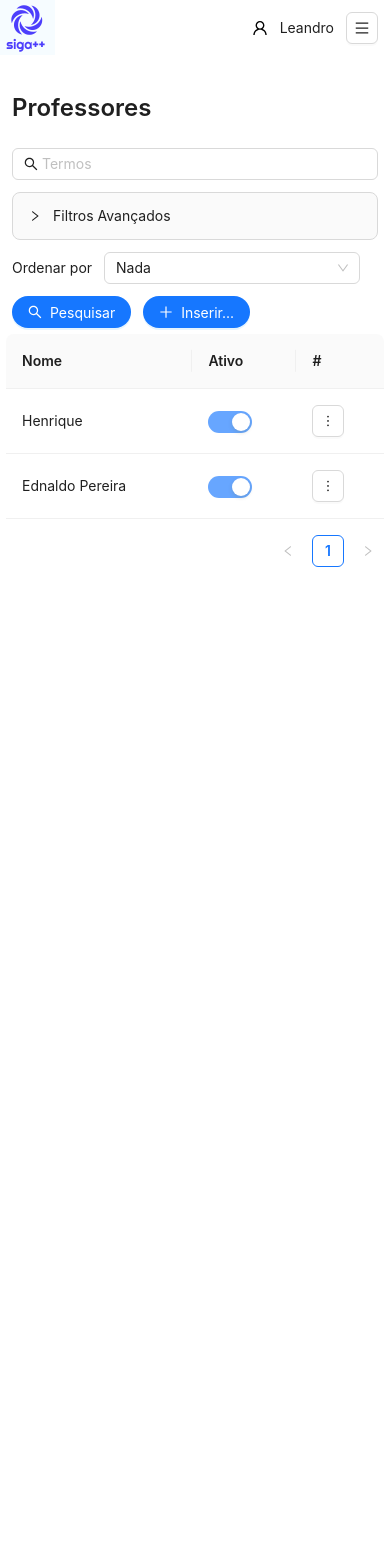
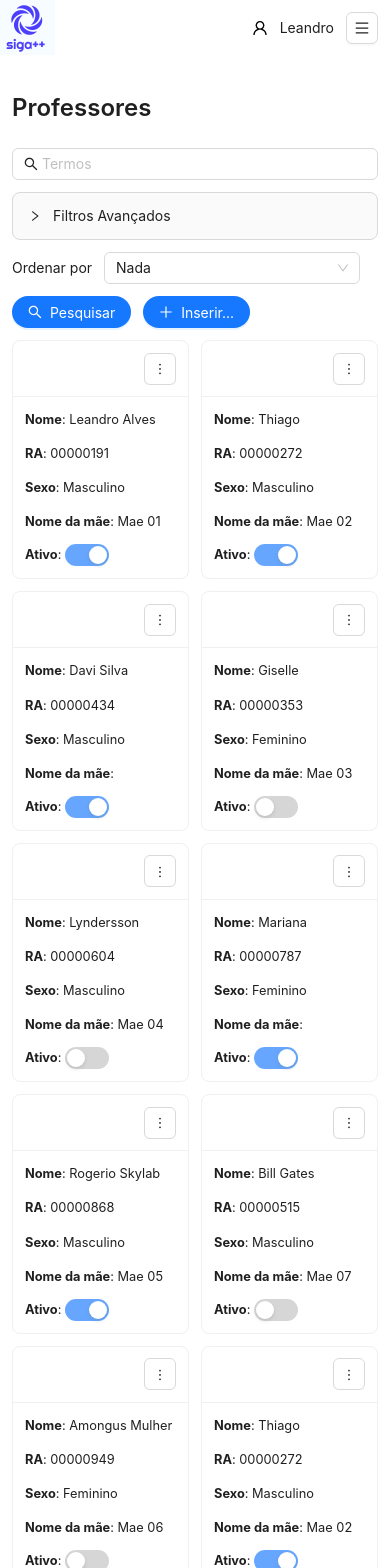
Before and after one commit to davicosta12/api-faculdade, a React (Create React App) app in the folder As_Mocapes/: page /professores in a window 390 px wide. Shown: the top 1568 px of the page. Before the commit the page ends 844 px from the top, so only its background shows below. Built offline with nearby package versions, Linux system fonts and the light colour scheme.

Commit message:
mocap da exibiçao de card ao inves de limitar a visao dos resultados no mobile

```diff
--- a/As_Mocapes/src/App.css
+++ b/As_Mocapes/src/App.css
@@ -14,3 +14,7 @@
 .agrupar-horizontalmente {
   display: flex;
 }
+
+.card-text-size {
+  font-size: 0.8rem;
+}
--- a/As_Mocapes/src/integrations/usuarios-index-state.ts
+++ b/As_Mocapes/src/integrations/usuarios-index-state.ts
@@ -13,24 +13,24 @@ const createMockedUsuario = (nome: string, ra: string, sexo: 'M' | 'F', nomeMae:
 
 const UsuariosIndexState = {
     usuariosApresentados: [
-        // createMockedUsuario('Leandro Alves', '00000191', 'M', 'Mae 01', true),
-        // createMockedUsuario('Thiago', '00000272', 'M', 'Mae 02', true),
-        // createMockedUsuario('Davi Silva', '00000434', 'M', '', true),
-        // createMockedUsuario('Giselle', '00000353', 'F', 'Mae 03', false),
-        // createMockedUsuario('Lyndersson', '00000604', 'M', 'Mae 04', false),
-        // createMockedUsuario('Mariana', '00000787', 'F', '', true),
-        // createMockedUsuario('Rogerio Skylab', '00000868', 'M', 'Mae 05', true),
-        // createMockedUsuario('Bill Gates', '00000515', 'M', 'Mae 07', false),
-        // createMockedUsuario('Amongus Mulher', '00000949', 'F', 'Mae 06', false),
-        // createMockedUsuario('Thiago', '00000272', 'M', 'Mae 02', true),
-        // createMockedUsuario('Giselle', '00000353', 'F', 'Mae 03', false),
-        // createMockedUsuario('Davi Silva', '00000434', 'M', '', true),
-        // createMockedUsuario('Davi Silva', '00000434', 'M', '', true),
-        // createMockedUsuario('Rogerio Skylab', '00000868', 'M', 'Mae 05', true),
-        // createMockedUsuario('Mariana', '00000787', 'F', '', true),
-        // createMockedUsuario('Bill Gates', '00000515', 'M', 'Mae 07', false),
-        createMockedUsuario('Henrique', '', 'M', '', true),
-        createMockedUsuario('Ednaldo Pereira', '', 'M', 'Mae Mock', true),
+        createMockedUsuario('Leandro Alves', '00000191', 'M', 'Mae 01', true),
+        createMockedUsuario('Thiago', '00000272', 'M', 'Mae 02', true),
+        createMockedUsuario('Davi Silva', '00000434', 'M', '', true),
+        createMockedUsuario('Giselle', '00000353', 'F', 'Mae 03', false),
+        createMockedUsuario('Lyndersson', '00000604', 'M', 'Mae 04', false),
+        createMockedUsuario('Mariana', '00000787', 'F', '', true),
+        createMockedUsuario('Rogerio Skylab', '00000868', 'M', 'Mae 05', true),
+        createMockedUsuario('Bill Gates', '00000515', 'M', 'Mae 07', false),
+        createMockedUsuario('Amongus Mulher', '00000949', 'F', 'Mae 06', false),
+        createMockedUsuario('Thiago', '00000272', 'M', 'Mae 02', true),
+        createMockedUsuario('Giselle', '00000353', 'F', 'Mae 03', false),
+        createMockedUsuario('Davi Silva', '00000434', 'M', '', true),
+        createMockedUsuario('Davi Silva', '00000434', 'M', '', true),
+        createMockedUsuario('Rogerio Skylab', '00000868', 'M', 'Mae 05', true),
+        createMockedUsuario('Mariana', '00000787', 'F', '', true),
+        createMockedUsuario('Bill Gates', '00000515', 'M', 'Mae 07', false),
+        // createMockedUsuario('Henrique', '', 'M', '', true),
+        // createMockedUsuario('Ednaldo Pereira', '', 'M', 'Mae Mock', true),
     ]
 };
 
--- a/As_Mocapes/src/views/cursos/CursosIndex.tsx
+++ b/As_Mocapes/src/views/cursos/CursosIndex.tsx
@@ -1,17 +1,21 @@
 import React, { useState } from 'react';
 import './CursosIndex.css';
 import NavigationWrapper from '../_navigation/NavigationWrapper';
-import { Typography, Input, Collapse, Tag, Select, Button, Table, Dropdown, Modal, InputNumber } from 'antd';
+import { Typography, Input, Collapse, Tag, Select, Button, Table, Dropdown, Modal, InputNumber, Pagination, Card, Col, Row } from 'antd';
 import { ArrowLeftOutlined, DeleteFilled, MoreOutlined, PlusOutlined, SearchOutlined } from '@ant-design/icons';
 import type { ColumnsType } from 'antd/es/table';
 import type { MenuProps } from 'antd';
 import { LitColunaCursoMaker } from '../../model/literal/lit-coluna-curso';
 import { CursosIndexState } from '../../integrations/cursos-index-state';
 import { IResultadoCurso } from '../../model/curso-resultado';
+import useWindowDimensions from '../../hooks/useWindowDimensions';
+import { Constantes } from '../../model/constantes';
 
 
 function CursosIndex() {
   const [selectedFiltros, setSelectedFiltros] = useState<string[]>([]);
+
+  const { windowWidth } = useWindowDimensions();
 
   // Filtros avançados
   const possiveisFiltros = LitColunaCursoMaker.Todos.map(x => x.descricao);
@@ -157,8 +161,34 @@ function CursosIndex() {
         {/* Resultados e Paginaçao default
                 atributos visiveis pra mobile: nome; sexo, ativo e mais
                 atributos visiveis pra desktop: nome; cpf; sexo; nome da mae; ativo; e mais */}
-        <Table dataSource={CursosIndexState.cursosApresentados} columns={columns} />
 
+        {windowWidth <= Constantes.WidthMaximoMobile ?
+          <Row>
+            {CursosIndexState.cursosApresentados.map(xCurso => <Col span={12} className="half-padding">
+              <Card title={<div className="cursos-index-botoes-modal">
+                  <Dropdown menu={{ items: itensMais }} placement="bottomRight" arrow={{ pointAtCenter: true }}>
+                    <Button icon={<MoreOutlined />}></Button>
+                  </Dropdown>
+                </div>}
+                bodyStyle={{ padding: "6px" }}
+                headStyle={{ paddingRight: "12px" }}>
+
+                <div className='half-padding'>
+                  <span className='card-text-size'><strong>Nome</strong>: {xCurso.nome}</span>
+                </div>
+                <div className='half-padding'>
+                  <span className='card-text-size'><strong>Limite de Semestres</strong>: {xCurso.qtdLimiteSemestres}</span>
+                </div>
+
+              </Card>
+
+            </Col>)}
+          </Row> :
+          <Table dataSource={CursosIndexState.cursosApresentados} columns={columns} />}
+
+        {windowWidth <= Constantes.WidthMaximoMobile && <div className='usuarios-index-botoes-modal'>
+          <Pagination total={CursosIndexState.cursosApresentados.length} defaultCurrent={1} />
+        </div>}
       </div>
 
       {/* Confirmar a exclusão */}
--- a/As_Mocapes/src/views/usuarios/UsuariosIndex.tsx
+++ b/As_Mocapes/src/views/usuarios/UsuariosIndex.tsx
@@ -3,7 +3,7 @@ import './UsuariosIndex.css';
 import { LitPerfilMaker } from '../../model/literal/lit-perfil';
 import type { LitPerfilSigla } from '../../model/literal/lit-perfil';
 import NavigationWrapper from '../_navigation/NavigationWrapper';
-import { Typography, Input, Collapse, Tag, Select, Button, Switch, Table, Dropdown, Modal, Pagination } from 'antd';
+import { Typography, Input, Collapse, Tag, Select, Button, Switch, Table, Dropdown, Modal, Pagination, Card, Col, Row } from 'antd';
 import { ArrowLeftOutlined, DeleteFilled, MoreOutlined, PlusOutlined, SearchOutlined } from '@ant-design/icons';
 import { LitColunaUsuario, LitColunaUsuarioMaker } from '../../model/literal/lit-coluna-usuario';
 import type { ColumnsType } from 'antd/es/table';
@@ -22,14 +22,9 @@ function UsuariosIndex(props: { siglaPerfil: LitPerfilSigla }) {
 
   // Filtros avançados
   let possiveisFiltros: string[] = []
-  if (windowWidth <= Constantes.WidthMaximoMobile)
-    possiveisFiltros = [LitColunaUsuarioMaker.Nome.descricao, LitColunaUsuarioMaker.RA.descricao];
-  else
-    possiveisFiltros = LitColunaUsuarioMaker.Todos.map(x => x.descricao);
+  possiveisFiltros = LitColunaUsuarioMaker.Todos.map(x => x.descricao);
   if (props.siglaPerfil !== 'A') {
     possiveisFiltros = possiveisFiltros.filter(x => x !== LitColunaUsuarioMaker.RA.descricao);
-    if (windowWidth <= Constantes.WidthMaximoMobile)
-      possiveisFiltros.push(LitColunaUsuarioMaker.EAtivo.descricao);
   }
   const [estaMostrandoFiltrosAvancados, setEstaMostrandoFiltrosAvancados] = useState(false);
   const handleChangeActivePanels = (activePanels: string | string[]) => {
@@ -191,7 +186,43 @@ function UsuariosIndex(props: { siglaPerfil: LitPerfilSigla }) {
         {/* Resultados e Paginaçao default
                 atributos visiveis pra mobile: nome; sexo, ativo e mais
                 atributos visiveis pra desktop: nome; cpf; sexo; nome da mae; ativo; e mais */}
-        <Table dataSource={UsuariosIndexState.usuariosApresentados} columns={columns} />
+
+        {windowWidth <= Constantes.WidthMaximoMobile ?
+          <Row>
+            {UsuariosIndexState.usuariosApresentados.map(xUsuario => <Col span={12} className="half-padding">
+              <Card title={<div className="usuarios-index-botoes-modal">
+                  <Dropdown menu={{ items: itensMais }} placement="bottomRight" arrow={{ pointAtCenter: true }}>
+                    <Button icon={<MoreOutlined />}></Button>
+                  </Dropdown>
+                </div>}
+                bodyStyle={{ padding: "6px" }}
+                headStyle={{ paddingRight: "12px" }}>
+
+                <div className='half-padding'>
+                  <span className='card-text-size'><strong>Nome</strong>: {xUsuario.nome}</span>
+                </div>
+                <div className='half-padding'>
+                  <span className='card-text-size'><strong>RA</strong>: {xUsuario.ra}</span>
+                </div>
+                <div className='half-padding'>
+                  <span className='card-text-size'><strong>Sexo</strong>: {xUsuario.sexo == 'M' ? 'Masculino' : 'Feminino'}</span>
+                </div>
+                <div className='half-padding'>
+                  <span className='card-text-size'><strong>Nome da mãe</strong>: {xUsuario.nomeMae}</span>
+                </div>
+                <div className='half-padding usuarios-index-filtro-avancado'>
+                  <span className='card-text-size'><strong>Ativo</strong>: <Switch disabled={true} defaultChecked={xUsuario.eAtivo}></Switch></span>
+                </div>
+
+              </Card>
+
+            </Col>)}
+          </Row> :
+          <Table dataSource={UsuariosIndexState.usuariosApresentados} columns={columns} />}
+
+        {windowWidth <= Constantes.WidthMaximoMobile && <div className='usuarios-index-botoes-modal'>
+          <Pagination total={UsuariosIndexState.usuariosApresentados.length} defaultCurrent={1} />
+        </div>}
 
       </div>
       <Modal open={isExcluirModalOpen} footer={null} closable={true} onCancel={() => setIsExcluirModalOpen(false)}>
```
Also changed, not shown: As_Mocapes/src/views/inscricoes/InscricoesIndex.tsx (+36 -6 lines).
